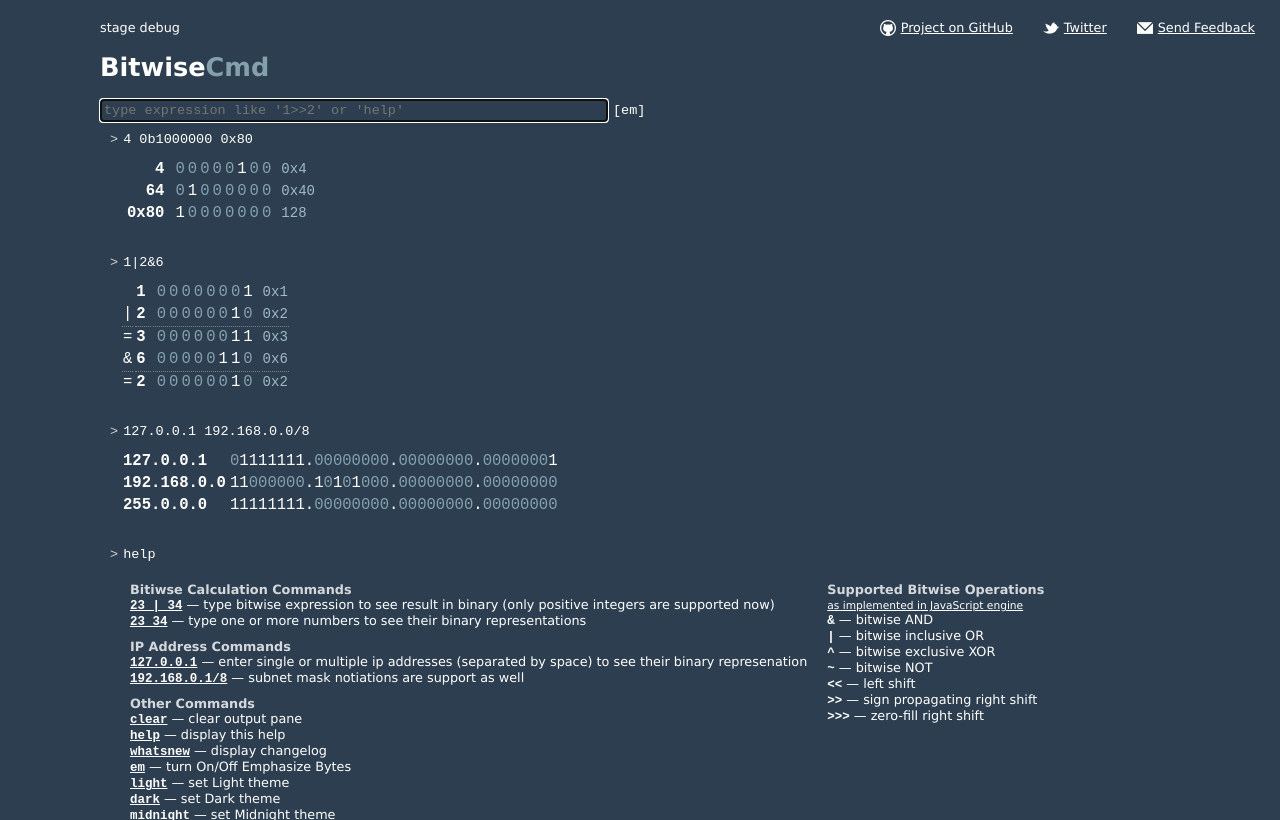
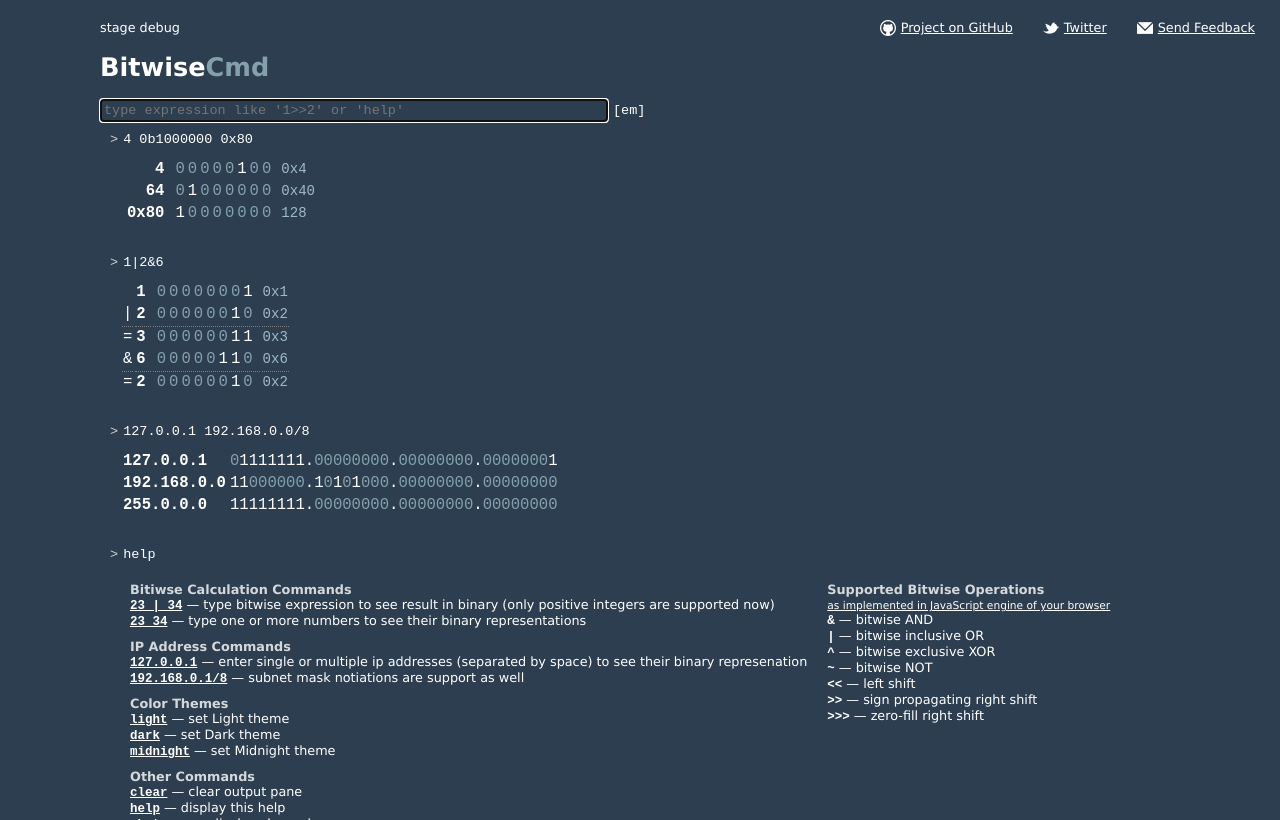
Before and after one commit to BorysLevytskyi/BitwiseCmd, a React (Create React App) app: page / in a window 1280 px wide. Built offline with nearby package versions, Linux system fonts and the light colour scheme.

Commit message:
Add Color Themes group in help view

```diff
--- a/src/components/results/HelpResultView.tsx
+++ b/src/components/results/HelpResultView.tsx
@@ -22,15 +22,20 @@ function HelpResultView() {
                                 </ul>
                                 </div>
                                 <div className="section">
+                                    <strong className="section-title">Color Themes</strong>
+                                <ul>
+                                    <li><code><CommandLink text="light" /></code> — set Light theme</li>
+                                    <li><code><CommandLink text="dark" /></code> — set Dark theme</li>
+                                    <li><code><CommandLink text="midnight" /></code> — set Midnight theme</li>
+                                </ul>
+                                </div>
+                                <div className="section">
                                     <strong className="section-title">Other Commands</strong>
                                 <ul>
                                     <li><code><CommandLink text="clear" /></code> — clear output pane</li>
                                     <li><code><CommandLink text="help" /></code> — display this help</li>
                                     <li><code><CommandLink text="whatsnew" /></code> — display changelog</li>
                                     <li><code><CommandLink text="em" /></code> — turn On/Off Emphasize Bytes</li>
-                                    <li><code><CommandLink text="light" /></code> — set Light theme</li>
-                                    <li><code><CommandLink text="dark" /></code> — set Dark theme</li>
-                                    <li><code><CommandLink text="midnight" /></code> — set Midnight theme</li>
                                     <li><code><CommandLink text="about" /></code> — about the app</li>
                                     <li><code><CommandLink text="guid" /></code> — generate <a href="https://en.wikipedia.org/wiki/Universally_unique_identifier#Version_4_.28random.29">v4</a> GUID</li>
                                 </ul>
@@ -41,7 +46,7 @@ function HelpResultView() {
                                     <strong className="section-title">Supported Bitwise Operations</strong><br/>
                                     <small>
                                         <a href="https://developer.mozilla.org/en/docs/Web/JavaScript/Reference/Operators/Bitwise_Operators">
-                                            as implemented in JavaScript engine
+                                            as implemented in JavaScript engine of your browser
                                         </a>
                                     </small>
                                     <ul>
```
